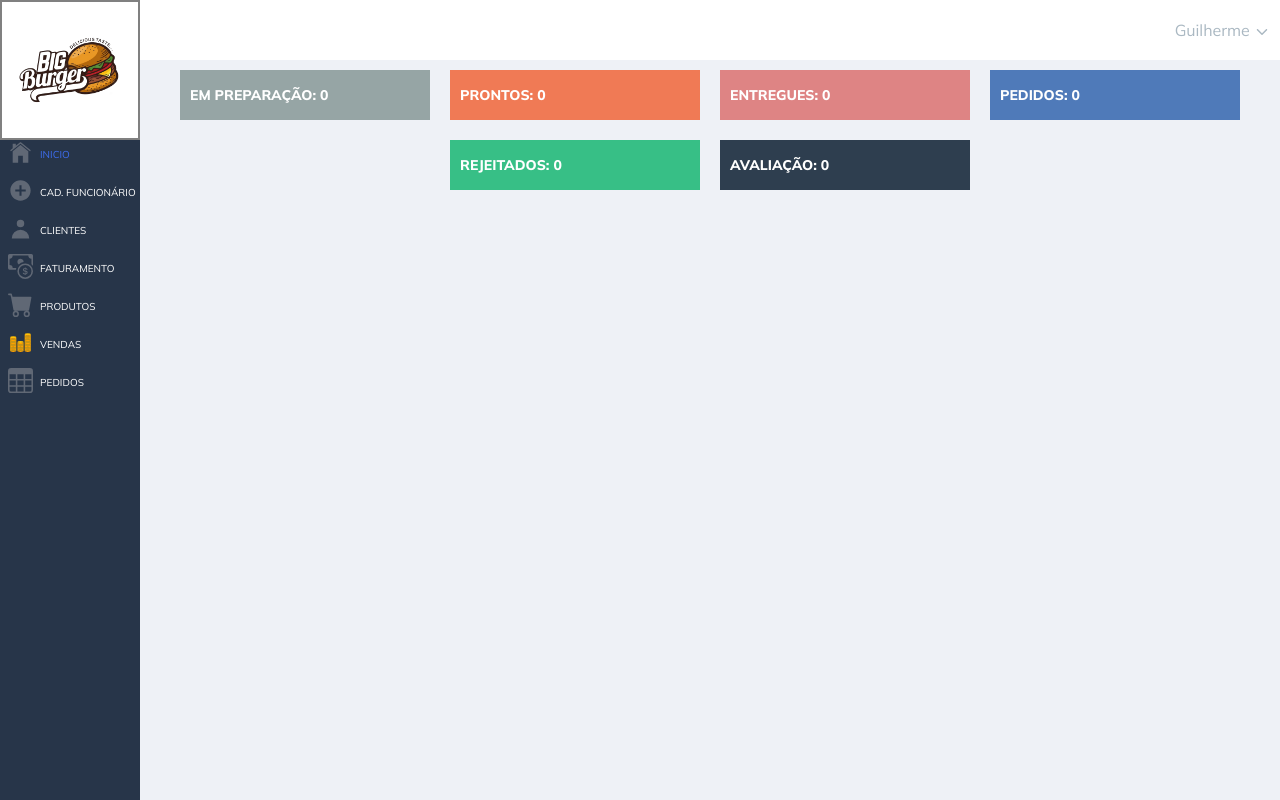
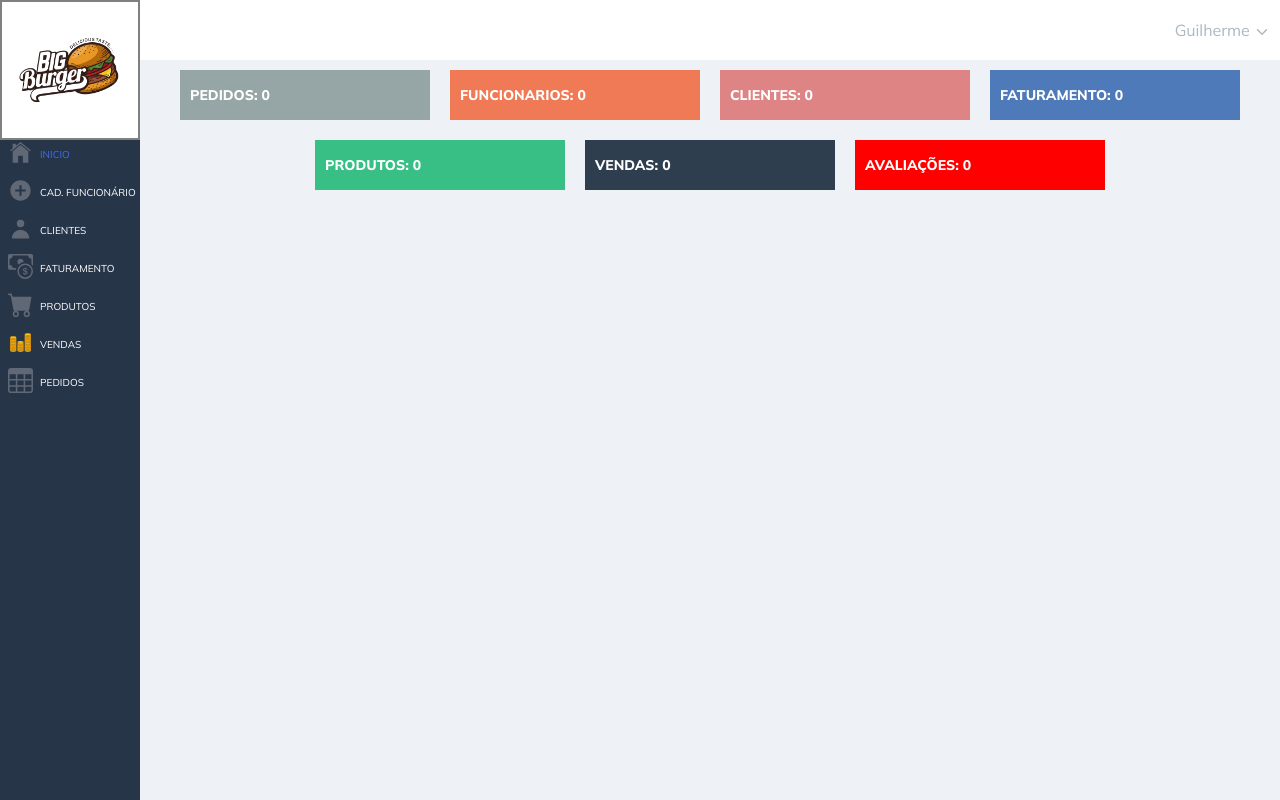
Before and after one commit to GuilhermeDevv/projeto-lanchonete, a React (Vite) app in the folder pedido lanchonete/: page /admin in a window 1280 px wide. Built offline with nearby package versions, Linux system fonts and the light colour scheme.

Commit message:
alteração das informações

```diff
--- a/pedido lanchonete/src/components/DadosHome/DadosHome.jsx
+++ b/pedido lanchonete/src/components/DadosHome/DadosHome.jsx
@@ -6,32 +6,32 @@ export function DadosHome() {
         <ContainerInfo>
 
             <ContentInfo backgroundColor="#96a5a5">
-                <h1>Em preparação: 0</h1>
+                <h1>Pedidos: 0</h1>
             </ContentInfo>
 
             <ContentInfo backgroundColor="#f07a55">
-                <h1>Prontos: 0</h1>
+                <h1>Funcionarios: 0</h1>
             </ContentInfo>
 
             <ContentInfo backgroundColor="#de8484">
-                <h1>Entregues: 0</h1>
+                <h1>Clientes: 0</h1>
             </ContentInfo>
 
             <ContentInfo backgroundColor="#4f7ab9">
-                <h1>pedidos: 0</h1>
+                <h1>faturamento: 0</h1>
             </ContentInfo>
 
             <ContentInfo backgroundColor="#37bf86">
-                <h1>Rejeitados: 0</h1>
+                <h1>produtos: 0</h1>
             </ContentInfo>
 
             <ContentInfo backgroundColor="#2e3e4f">
-                <h1>Avaliação: 0</h1>
+                <h1>vendas: 0</h1>
             </ContentInfo>
 
-
-
-
+            <ContentInfo backgroundColor="red">
+                <h1>avaliações: 0</h1>
+            </ContentInfo>
         </ContainerInfo >
     );
 }
```
